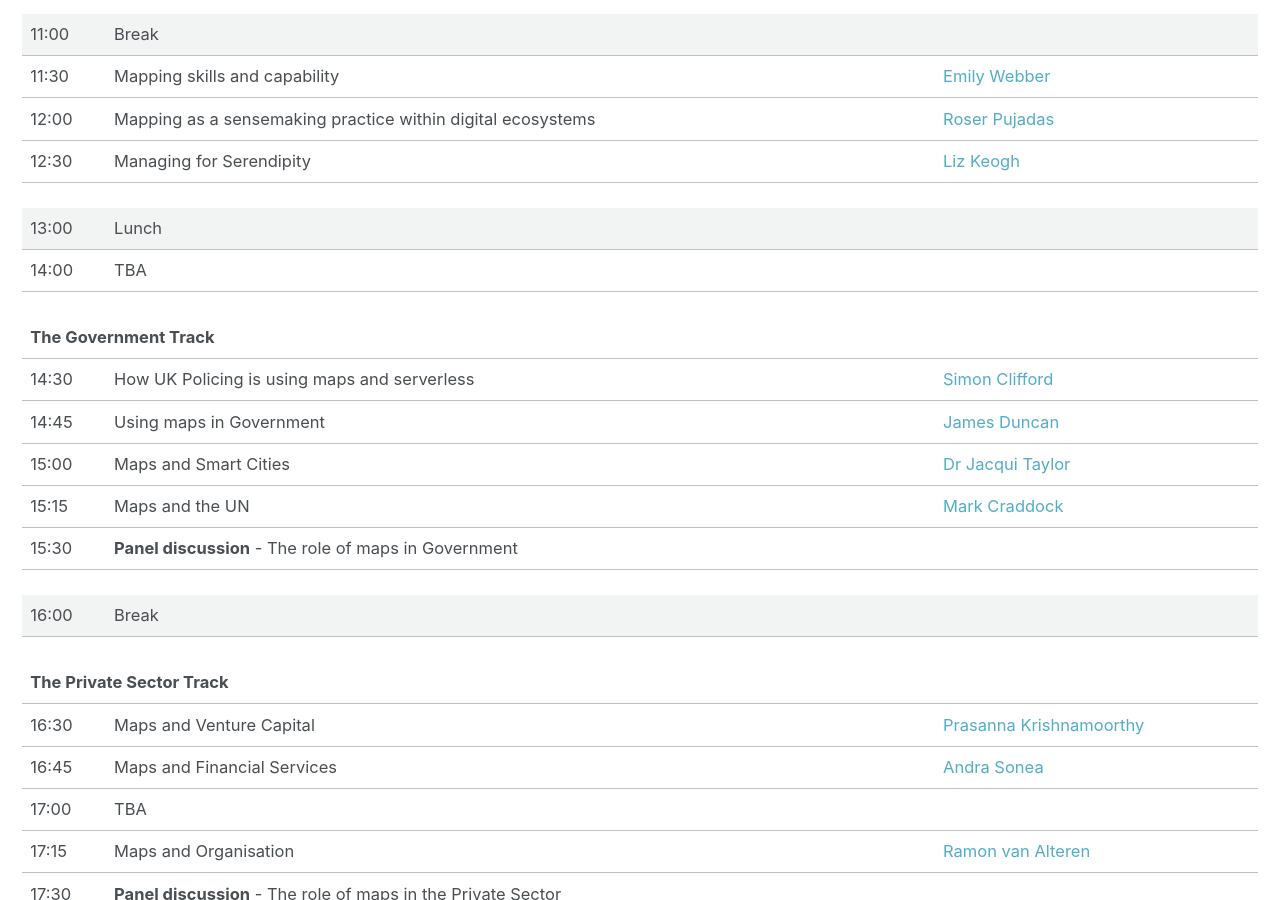
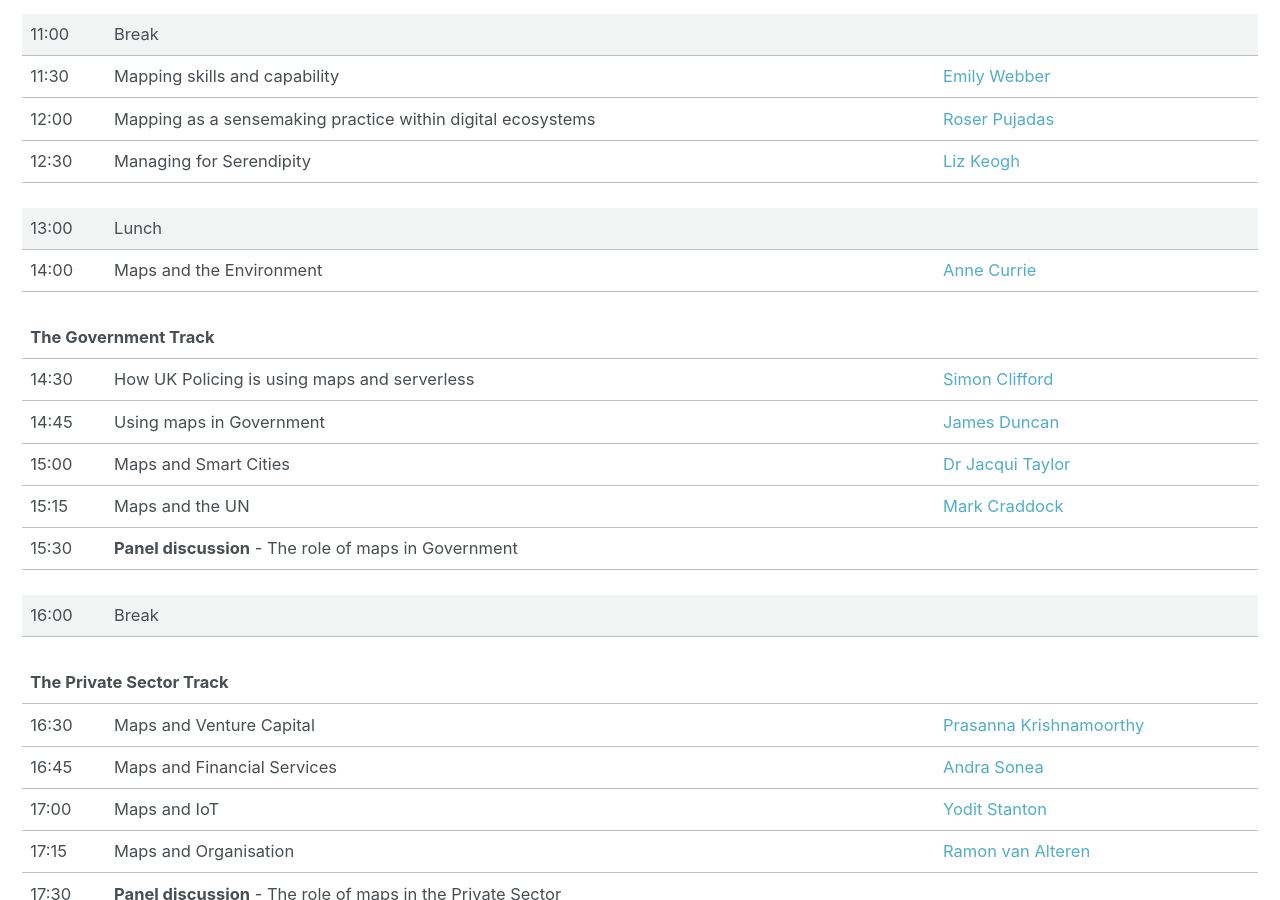
Before and after one commit to mapcampcommittee/mapcampcommittee.github.io, a Jekyll site: the page built from _pages/2019-10-15_London.html, in a window 1280 px wide and 900 px high, scrolled down 1124 px. Built offline with Jekyll 4.4.1, drawn with Linux system fonts in a browser that asks for light colours; some of the changed text lies outside the part shown.

Commit message:
Full schedule of speakers

```diff
--- a/_pages/2019-10-15_London.html
+++ b/_pages/2019-10-15_London.html
@@ -102,8 +102,8 @@ classes:
 
   <tr>
     <td>14:00</td>
-    <td>TBA</td>
-    <td>&nbsp;</td>
+    <td>Maps and the Environment</td>
+    <td><a target="_blank" href="https://twitter.com/anne_e_currie">Anne Currie</a></td>
   </tr>
 
   <tr class="schedule-section">
@@ -166,8 +166,8 @@ classes:
   </tr>
   <tr>
     <td>17:00</td>
-    <td>TBA</td>
-    <td>&nbsp;</td>
+    <td>Maps and IoT</td>
+    <td><a target="_blank" href="https://twitter.com/yoditstanton">Yodit Stanton</a></td>
   </tr>
   <tr>
     <td>17:15</td>
```
Also changed, not shown: other parts of _pages/2019-10-15_London.html (+1 -1 lines).
